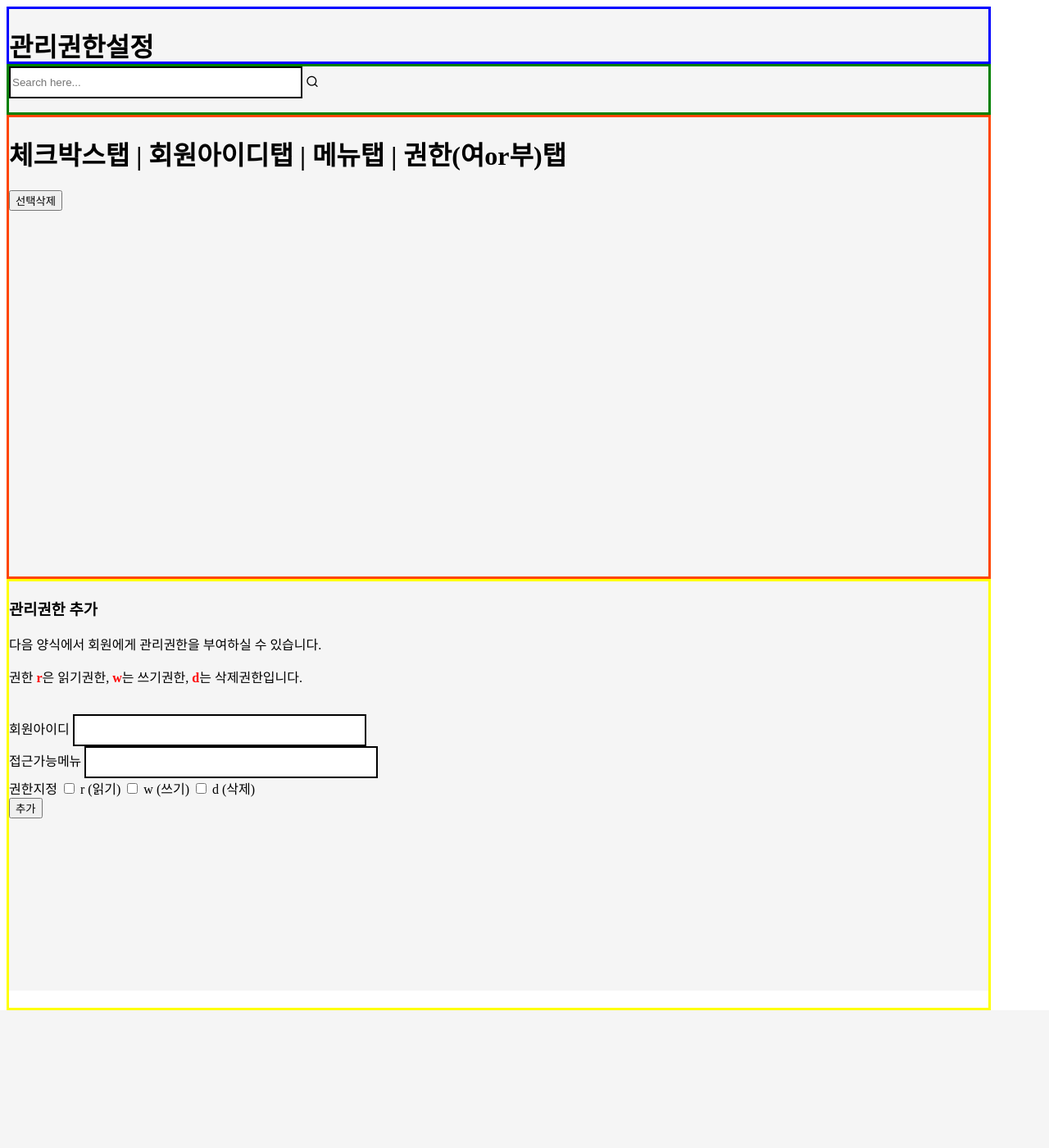
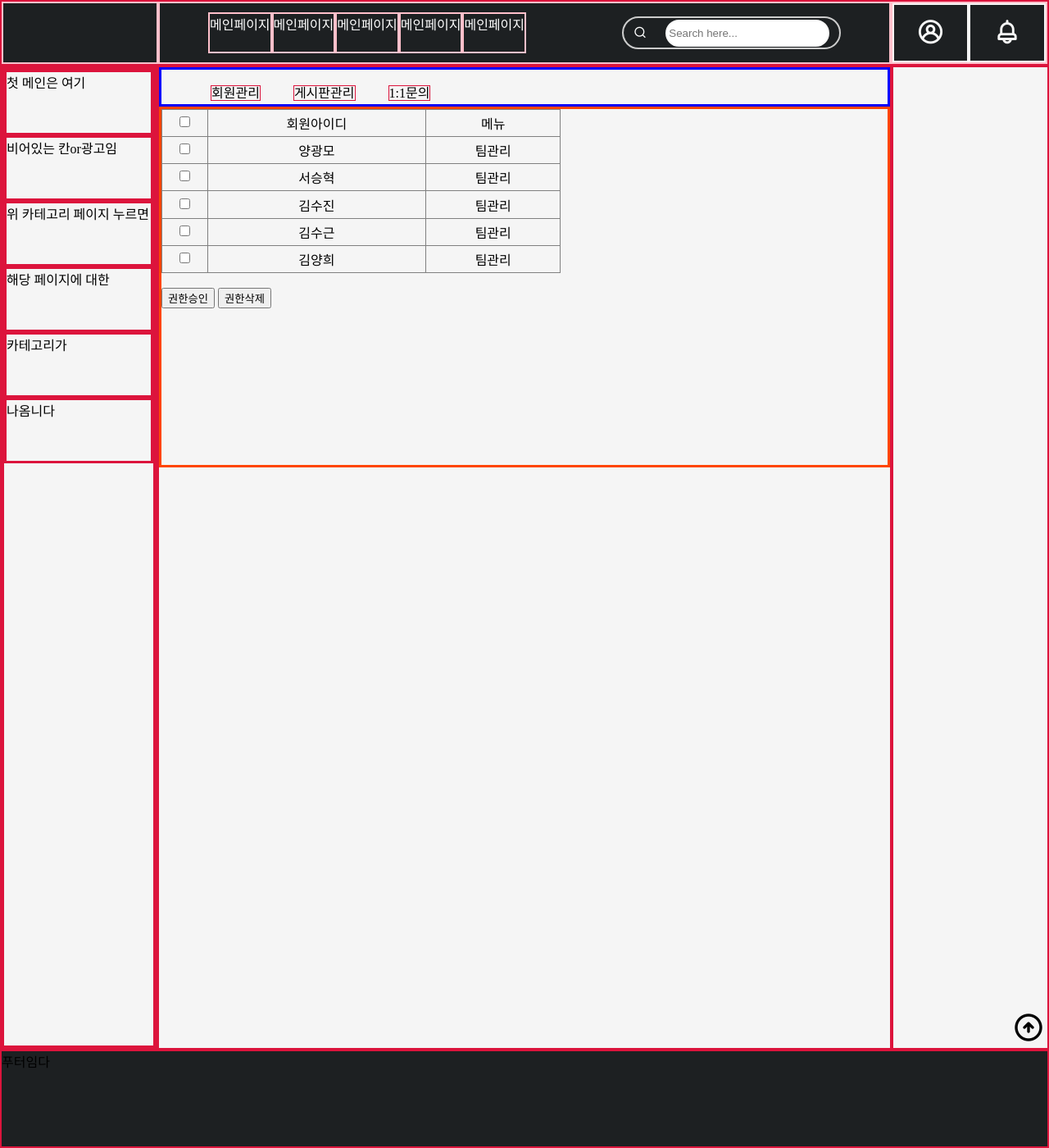
Before and after one commit to sujin1226/Final-Project, a PHP site: page /admin.html in a window 1280 px wide. Shown: the whole page at 82% size. Before the commit the page ends 1232 px from the top, so only its background shows below. Run offline with PHP 8.4, Linux system fonts and the light colour scheme.

Commit message:
0826 16:54 김수진

```diff
--- a/admin.html
+++ b/admin.html
@@ -12,39 +12,221 @@
 </head>
 
 <body>
+    <!-- ======================== 헤더 ======================= -->
+    <div class="common_header">
+        <!-- 헤더 섹션 왼쪽 -->
+        <div class="common_header_left">
+
+        </div>
+        <!-- 헤더 섹션 가운데 -->
+        <div class="common_header_center">
+            <!-- 카테고리 -->
+            <ul class="header_menu">
+                <li><a href="">메인페이지</a></li>
+                <li><a href="">메인페이지</a></li>
+                <li><a href="">메인페이지</a></li>
+                <li><a href="">메인페이지</a></li>
+                <li><a href="">메인페이지</a></li>
+            </ul>
+            <!-- 서치바 -->
+            <div class="search">
+                <i class="uil uil-search"></i>
+                <input type="text" placeholder="Search here...">
+            </div>
+        </div>
+        <!-- 헤더 섹션 오른쪽 -->
+        <div class="common_header_right">
+            <!-- 마이페이지 -->
+            <div class="user">
+                <i class="uil uil-user-circle"></i>
+                <ul class="user_dropdown">
+                    <li>마이페이지</li>
+                    <li>로그아웃</li>
+                    <li>내팀관리</li>
+                </ul>
+            </div>
+            <!-- 알림페이지 -->
+            <div class="alarm">
+                <i class="uil uil-bell"></i>
+            </div>
+        </div>
+    </div>
+
+    <!-- ======================== 작업 섹션 ======================= -->
+    <div class="common_section">
+        <!-- 왼쪽 사이드 -->
+        <div class="sideLeft">
+            <div class="myList">
+                <ul>
+                    <li>첫 메인은 여기</li>
+                    <li>비어있는 칸or광고임</li>
+                    <li>위 카테고리 페이지 누르면</li>
+                    <li>해당 페이지에 대한</li>
+                    <li>카테고리가</li>
+                    <li>나옴니다</li>
+                </ul>
+            </div>
+        </div>
 
         <!-- 메인섹션 -->
-        <div class="admin_main">
-            <div class="adminTitle">
-                <h1>관리권한설정</h1>
+        <div class="main">
+            <!-- 관리자페이지 2022-08-22 bear
+                  여기서부터 작업하고 최종파일에 복붙하기 -->
+            <div class="admin">
+                <ul class="adminTitle">
+                    <li><a href="">회원관리</a></li>
+                    <li><a href="">게시판관리</a></li>
+                    <li><a href="">1:1문의</a></li>
+                </ul>
             </div>
             <!-- 관리권한정보 검색창 (추후 삭제 가능성있음) -->
-            <div class="adminF">
-                <input type="text" placeholder="Search here...">
-                <i class="uil uil-search"></i>
+            <!-- <div class="adminF">
+                <div class="admin_search">
+                    <i class="uil uil-search"></i>
+                    <input type="text" placeholder="Search here...">
+                </div>
+                추후 삭제될수있음
+            </div> -->
+            <div class="adminS">
+                <!-- 각 팀 팀장 권한승인탭 -->
+                <table border="1" class="admin_set">
+                    <tr>
+                        <td><input type="checkbox" name="" id=""></td>
+                        <td>회원아이디</td>
+                        <td>메뉴</td>
+                    </tr>
+                    <tr>
+                        <td><input type="checkbox" name="" id=""></td>
+                        <td>양광모</td>
+                        <td>팀관리</td>
+                    </tr>
+                    <tr>
+                        <td><input type="checkbox" name="" id=""></td>
+                        <td>서승혁</td>
+                        <td>팀관리</td>
+                    </tr>
+                    <tr>
+                        <td><input type="checkbox" name="" id=""></td>
+                        <td>김수진</td>
+                        <td>팀관리</td>
+                    </tr>
+                    <tr>
+                        <td><input type="checkbox" name="" id=""></td>
+                        <td>김수근</td>
+                        <td>팀관리</td>
+                    </tr>
+                    <tr>
+                        <td><input type="checkbox" name="" id=""></td>
+                        <td>김양희</td>
+                        <td>팀관리</td>
+                    </tr>
+                </table>
+                <br>
+                <button>권한승인</button>
+                <button>권한삭제</button>
             </div>
-            <div class="adminS">
-                <h1> 체크박스탭&nbsp;| 회원아이디탭&nbsp;| 메뉴탭&nbsp;| 권한(여or부)탭</h1>
-                <button>선택삭제</button>
+
+            <!-- <div class="adminTitle">
+                <h1>회원관리</h1>
             </div>
             <div class="adminT">
-                <h3>관리권한 추가</h3>
-                <p>다음 양식에서 회원에게 관리권한을 부여하실 수 있습니다.</p>
-                <p>권한 <span>r</span>은 읽기권한, <span>w</span>는 쓰기권한,
-                    <span>d</span>는 삭제권한입니다.</p> <br>
-                회원아이디 <input type="text"> <br>
-                접근가능메뉴 <input type="text"> <br>
-                권한지정 <input type="checkbox" name="" id=""> r (읽기)
-                        <input type="checkbox" name="" id=""> w (쓰기)
-                        <input type="checkbox" name="" id=""> d (삭제) <br>
-                <button>추가</button>
-            </div>
+                <button>전체목록</button>
+                <button>총회원수</button>
+                <button>탈퇴</button>
+                <br>
+                <br>
+                <table border="1" class="admin_Customer">
+                    <tr>
+                        <td><input type="checkbox" name="" id=""></td>
+                        <td>이름</td>
+                        <td>아이디</td>
+                        <td>닉네임</td>
+                        <td>컬럼2</td>
+                        <td>컬럼3</td>
+                        <td>컬럼4</td>
+                    </tr>
+                    <tr>
+                        <td><input type="checkbox" name="" id=""></td>
+                        <td>양광모</td>
+                        <td></td>
+                        <td></td>
+                        <td></td>
+                        <td></td>
+                        <td></td>
+                    </tr>
+                    <tr>
+                        <td><input type="checkbox" name="" id=""></td>
+                        <td>서승혁</td>
+                        <td></td>
+                        <td></td>
+                        <td></td>
+                        <td></td>
+                        <td></td>
+                    </tr>
+                    <tr>
+                        <td><input type="checkbox" name="" id=""></td>
+                        <td>김수진</td>
+                        <td></td>
+                        <td></td>
+                        <td></td>
+                        <td></td>
+                        <td></td>
+                    </tr>
+                    <tr>
+                        <td><input type="checkbox" name="" id=""></td>
+                        <td>김수근</td>
+                        <td></td>
+                        <td></td>
+                        <td></td>
+                        <td></td>
+                        <td></td>
+                    </tr>
+                    <tr>
+                        <td><input type="checkbox" name="" id=""></td>
+                        <td>김양희</td>
+                        <td></td>
+                        <td></td>
+                        <td></td>
+                        <td></td>
+                        <td></td>
+                    </tr>
+                    <tr>
+                        <td><input type="checkbox" name="" id=""></td>
+                        <td>사람1</td>
+                        <td></td>
+                        <td></td>
+                        <td></td>
+                        <td></td>
+                        <td></td>
+                    </tr>
+                    <tr>
+                        <td><input type="checkbox" name="" id=""></td>
+                        <td>사람2</td>
+                        <td></td>
+                        <td></td>
+                        <td></td>
+                        <td></td>
+                        <td></td>
+                    </tr>
+                </table>
+            </div> -->
+            <!-- 여기까지 복붙라인 -->
             <!-- ==============작업공간============== -->
         </div>
-                <!-- 상단 스크롤 이동 -->
+
+        <!-- 오른쪽 사이드 -->
+        <div class="sideRight">
+
+        </div>
+
+        <!-- 상단 스크롤 이동 -->
+        <div class="toTop"><i class="uil uil-arrow-circle-up"></i></div>
+
 
     </div>
 
+    <!-- 푸터 -->
+    <div class="common_footer">푸터임다</div>
 
 </body>
 
--- a/css/admin.css
+++ b/css/admin.css
@@ -1,17 +1,245 @@
+*{ box-sizing: border-box;  margin: 0px; }
 
-/* ========================================================= */
-/* 관리자페이지
-    20220822 add bear */
-.admin_main{
+:root{
+    --main-black-color: rgb(29,32,34); /* 메인 블랙칼라 */
+    --main-white-color:rgb(247,247,247);  /* 메인 화이트칼라 */
+    --main-red-color: rgb(238,43,42);  /* 메인 레드 칼라 */
+    --main-text-color: rgb(247,247,247);
+
+    --ex-border-color: crimson;  /* 보드 테스트 레드 칼라 */
+}
+
+a{
+    color: white;
+    text-decoration: none;
+}
+
+
+
+/* =============헤더 전체틀============ */
+.common_header{
+    width: 100%;
+    height: 10vh;
+
+    display: flex;
+    align-items: center;
+    border: solid 2px var(--ex-border-color);
+    background-color: rgb(29,32,34);
+}
+/* 헤더 왼쪽 */
+.common_header_left{
+    width: 15%;
+    height: 100%;
+    border: 2px solid pink;
+}
+/* 헤더 가운데 */
+.common_header_center{
+    width: 70%;
+    height: 100%;
+    border: 2px solid pink;
+
+    display: flex;
+    justify-content: space-around;
+    align-items: center;
+}
+
+/* 헤더 카테고리 */
+.header_menu{
+    display: flex;
+    margin: 0; padding: 0;
+}
+.header_menu>li{
+    width: 20%;
+    height: 50px;
+    border: 2px solid pink;
+
+    list-style-type: none;
+}
+/* 검색창 */
+.common_header_center>.search{
+    width: 30%;
+    height: 40px;
+    border: 2px solid #ccc;
+    border-radius: 20px;
+
+    display: flex;
+    justify-content: space-around;
+    align-items: center;
+
+}
+input[type=text]{
+    border: solid 2px var(--main-text-color);
+    border-radius: 20px;
+    width: 200px;
+    height: 33px;
+}
+input:focus{
+    outline: none;
+}
+.uil-search{color: white;}
+
+/* 헤더 오른쪽 */
+.common_header_right{
+    width: 15%;
+    height: 100%;
+    border: 2px solid pink;
+
+    display: flex;
+    justify-content: center;
+    align-items: center;
+}
+
+/* 유저 드롭다운 */
+.user_dropdown{
+    display: none;
+    border: solid 2px var(--main-text-color);
+    background-color: var(--main-black-color);
+    color: var(--main-text-color);
+
+    position: absolute;
+    z-index: 100;
+    width: 150px;
+    top : 100px;
+    right: 0;
+}
+
+/* 마이페이지, 알람기능 */
+.user,.alarm{
+    width: 50%;
+    height: 100%;
+    background-color: var(--main-black-color);
+    border: solid 2px var(--main-text-color);
+
+    display: flex;
+    justify-content: center;
+    align-items: center;
+}
+
+/* 아이콘 사이즈 조절부 */
+.uil-user-circle,.uil-bell{
+    font-size: 35px;
+    color: var(--main-text-color);
+ }
+
+/* 메인 섹션(조원 작업존) */
+.common_section{
+    width: 100%;
+    height: 150vh;
+    /* border: solid 2px var(--ex-border-color); */
+    background-color: var(--main-white-color);
+
+    position: relative;
+    display: flex;
+    justify-content: center;
+}
+
+/* 왼쪽 사이드 */
+.sideLeft{
     background-color: whitesmoke;
     border: solid 2px var(--ex-border-color);
     height: 150vh;
-    width: 95%;
+    width: 15%;
 }
 
+/* 메인섹션 */
+.main{
+    background-color: whitesmoke;
+    border: solid 2px var(--ex-border-color);
+    height: 150vh;
+    width: 70%;
+
+}
+
+/* 오른쪽 사이드 */
+.sideRight{
+    background-color: whitesmoke;
+    border: solid 2px var(--ex-border-color);
+    height: 150vh;
+    width: 15%;
+}
+
+/* ====================푸터=================== */
+.common_footer{
+    width: 100%;
+    height: 15vh;
+
+    border: solid 2px var(--ex-border-color);
+    background-color: var(--main-black-color);
+}
+
+
+/* ==================잡기능 모음집============== */
+/* 2022-08-22 HIKARI */
+/* 상단 스크롤 이동 버튼 */
+.toTop{
+    width: 50px;
+    height: 50px;
+    /* background-color: brown; */
+    text-align: center;
+    position: absolute;
+    right: 0px;
+    bottom: 0px;
+}
+
+/* 상단 이동하기 버튼 */
+.uil-arrow-circle-up{
+    font-size: 40px;
+}
+
+/* ============================= */
+/* 내 프로필 및 마이페이지 내역  */
+.mySection{
+    width: 100%;
+    height: 150vh;
+    border: solid 3px var(--ex-border-color);
+
+    display: flex;
+
+}
+/* ================================= */
+/* 사이드바 */
+
+
+/* 사이드바 리스트 */
+.myList{
+    width: 100%;
+    height: 100%;
+    border: solid 3px var(--ex-border-color);
+}
+
+.myList>ul{
+    margin: 0; padding: 0;
+}
+.myList>ul>li{
+    width: 100%;
+    height: 10vh;
+    border: solid 3px var(--ex-border-color);
+
+    list-style-type: none;
+}
+
+/* ========================================================= */
+/* 여기서부터 작업하고 최종파일에 복붙하기 */
+/* 관리자페이지 2022-08-22 bear */
+
+.admin{
+    border: solid 3px  blue;
+    height: 6vh;
+
+ }
 .adminTitle{
-   border: solid 3px  blue;
-   height: 8vh;
+    display: flex;
+
+    /* border: 1px solid crimson; */
+}
+.adminTitle>li{
+    display: block;
+    margin: 15px 20px;
+    list-style: none;
+}
+.adminTitle>li>a{
+    color: black;
+    border: 1px solid crimson;
 }
 
 .adminF{
@@ -20,26 +248,46 @@
      height: 7vh;
 }
 
-input[type=text]{
+.admin_search{
+     width: 33%;
+     height: 40px;
+     border: 2px solid rgb(161, 161, 161);
+     border-radius: 20px;
+
+     display: flex;
+     justify-content: space-around;
+     align-items: center;
+}
+
+.admin_search>input[type=text]{
      border: solid 2px black;
-    width: 350px;
+     width: 87%;
      height: 33px;
 }
-input:focus{
+.admin_search>input:focus{
      outline: none;
 }
-
+.admin_search>i{
+     color: black;
+}
 .adminS{
      border: solid 3px orangered;
-    height: 70vh;
+     height: 55vh;
+}
+.admin_set{
+    width: 55%;
+    height: 25vh;
+    text-align: center;
+    border-collapse: collapse;
 }
 
 .adminT{
-    border: solid 3px yellow;
-    height: 65vh;
+    border: solid 3px rgb(77, 241, 44);
+    height: 75vh;
 }
-
-.adminT>p>span{
-    color: red;
-    font-weight: bold;
+.admin_Customer{
+   width: 55%;
+   height: 30vh;
+   text-align: center;
+   border-collapse: collapse;
 }
```
Also changed, not shown: css/login.css (added, +47 -0 lines), login.html (added, +36 -0 lines). Lines whose indentation alone changed are shown as unchanged.
